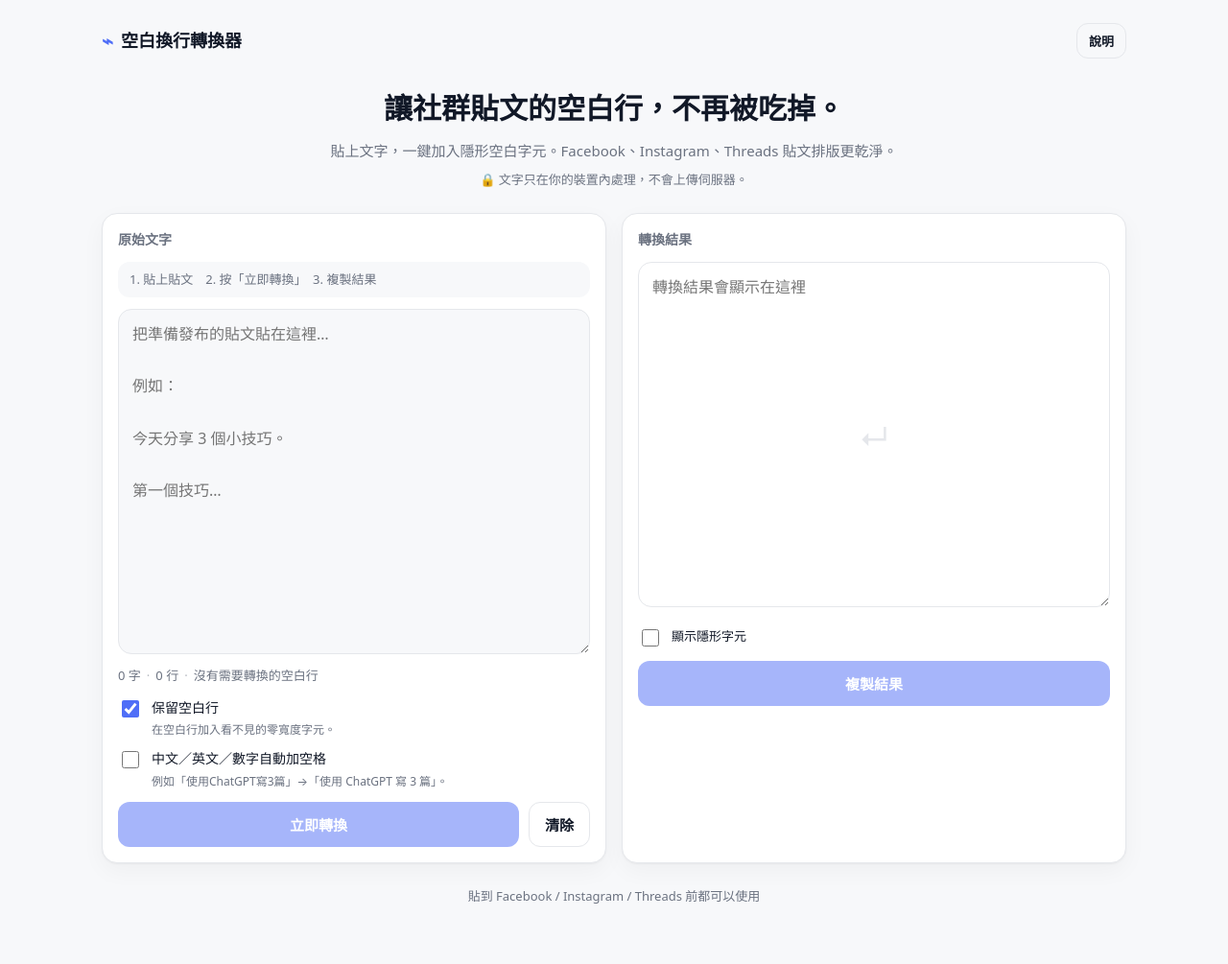
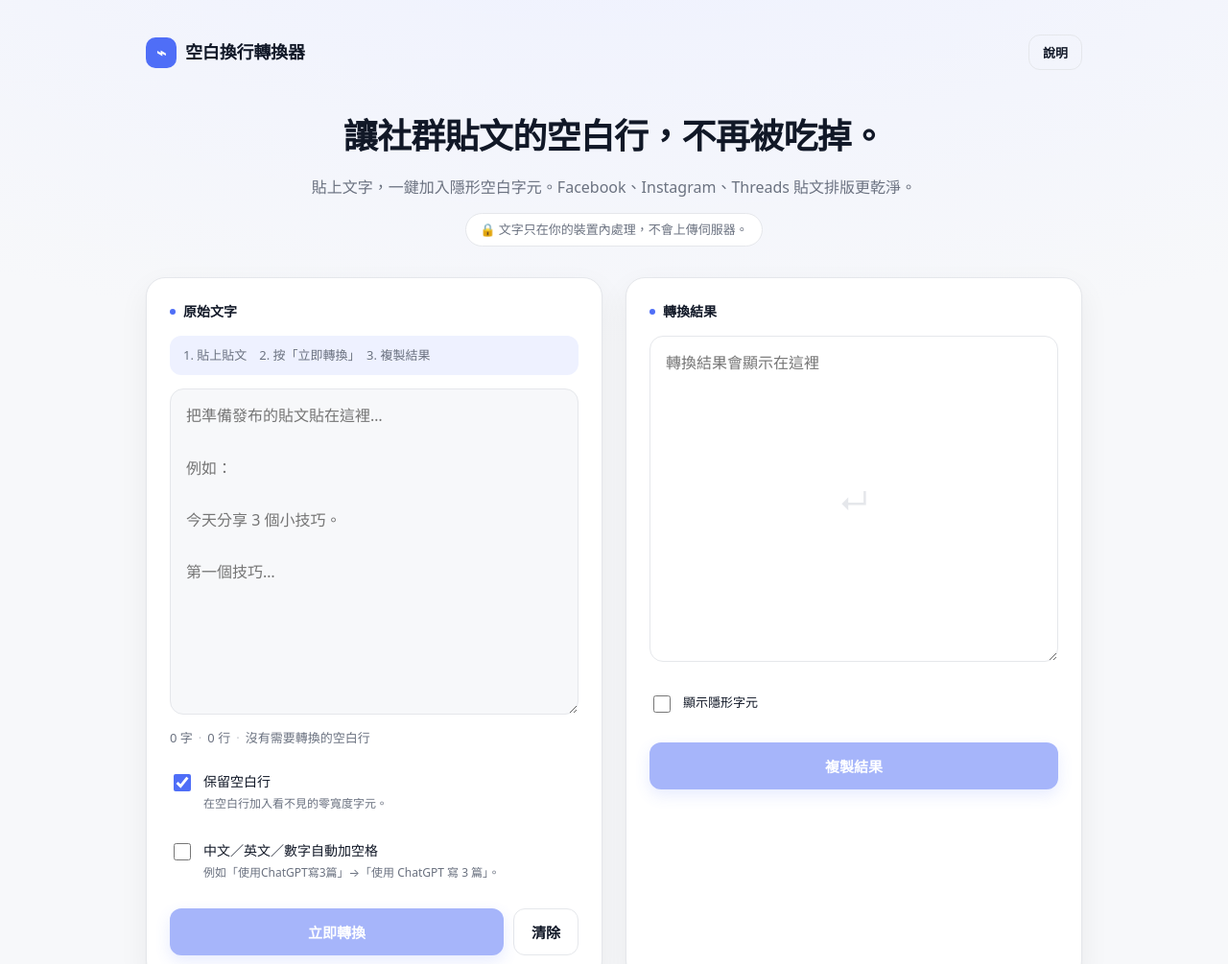
Before and after one commit to bruce-yang-422/blankflow, a website with bundled scripts: page index.html in a window 1280 px wide. Shown: the top 1005 px of the page at 96% size. Built offline with nearby package versions, Linux system fonts and the light colour scheme.

Commit message:
Polish visual design: tighter layout, softer shadows, hover states
Center content better on wide viewports, add a subtle background
accent, upgrade typography scale and button/option interactions.

Co-Authored-By: Claude Sonnet 5 <noreply@anthropic.com>

```diff
--- a/src/styles/globals.css
+++ b/src/styles/globals.css
@@ -1,17 +1,20 @@
 :root {
   --bg: #F7F8FA;
+  --bg-accent: #EEF1FF;
   --card: #FFFFFF;
   --text: #111827;
   --text-secondary: #6B7280;
   --border: #E5E7EB;
   --primary: #4F6EF7;
   --primary-hover: #3d5ce0;
+  --primary-soft: #EEF1FF;
   --success: #16A34A;
-  --radius-card: 16px;
+  --radius-card: 20px;
   --radius-input: 14px;
   --radius-btn: 12px;
   --radius-chip: 999px;
-  --shadow: 0 1px 2px rgba(0,0,0,.04), 0 8px 24px rgba(0,0,0,.04);
+  --shadow: 0 1px 2px rgba(17,24,39,.04), 0 12px 32px rgba(17,24,39,.06);
+  --shadow-sm: 0 1px 2px rgba(17,24,39,.05);
   color-scheme: light;
 }
 
@@ -25,16 +28,25 @@ html, body {
 }
 
 body {
-  background: var(--bg);
+  background:
+    radial-gradient(1200px 480px at 50% -120px, var(--bg-accent), transparent),
+    var(--bg);
   color: var(--text);
   font-family: "Noto Sans TC", system-ui, -apple-system, BlinkMacSystemFont, "Segoe UI", sans-serif;
   line-height: 1.6;
+  min-height: 100vh;
 }
 
 .app {
-  max-width: 1100px;
+  max-width: 1040px;
   margin: 0 auto;
-  padding: 16px 16px 48px;
+  padding: 24px 20px 56px;
+}
+
+@media (min-width: 640px) {
+  .app {
+    padding: 32px 32px 64px;
+  }
 }
 
 /* Header */
@@ -43,20 +55,28 @@ body {
   align-items: center;
   justify-content: space-between;
   gap: 12px;
-  padding: 8px 0 20px;
+  padding: 4px 0 28px;
 }
 
 .header__brand {
   display: flex;
   align-items: center;
-  gap: 8px;
+  gap: 9px;
   font-weight: 700;
   font-size: 18px;
+  letter-spacing: -0.01em;
 }
 
 .header__logo {
-  color: var(--primary);
-  font-size: 20px;
+  display: inline-flex;
+  align-items: center;
+  justify-content: center;
+  width: 32px;
+  height: 32px;
+  border-radius: 10px;
+  background: var(--primary);
+  color: #fff;
+  font-size: 17px;
 }
 
 .header__actions {
@@ -67,7 +87,7 @@ body {
 
 .badge {
   font-size: 12px;
-  padding: 4px 10px;
+  padding: 5px 12px;
   border-radius: var(--radius-chip);
   color: var(--text-secondary);
   background: var(--card);
@@ -77,36 +97,46 @@ body {
 /* Hero */
 .hero {
   text-align: center;
-  padding: 8px 0 24px;
+  padding: 12px 0 32px;
 }
 
 .hero__title {
-  font-size: clamp(22px, 4vw, 30px);
-  margin: 0 0 8px;
+  font-size: clamp(26px, 4.5vw, 36px);
+  font-weight: 800;
+  letter-spacing: -0.02em;
+  margin: 0 0 12px;
 }
 
 .hero__subtitle {
   color: var(--text-secondary);
-  margin: 0 0 8px;
-  font-size: 15px;
+  margin: 0 0 14px;
+  font-size: 16px;
 }
 
 .hero__trust {
+  display: inline-flex;
+  align-items: center;
+  gap: 6px;
   color: var(--text-secondary);
   font-size: 13px;
   margin: 0;
+  background: var(--card);
+  border: 1px solid var(--border);
+  padding: 6px 14px;
+  border-radius: var(--radius-chip);
 }
 
 /* Layout */
 .tool-layout {
   display: grid;
   grid-template-columns: 1fr;
-  gap: 16px;
+  gap: 20px;
 }
 
-@media (min-width: 1024px) {
+@media (min-width: 900px) {
   .tool-layout {
     grid-template-columns: 1fr 1fr;
+    gap: 24px;
   }
 }
 
@@ -115,10 +145,16 @@ body {
   border: 1px solid var(--border);
   border-radius: var(--radius-card);
   box-shadow: var(--shadow);
-  padding: 16px;
+  padding: 20px;
   display: flex;
   flex-direction: column;
-  gap: 12px;
+  gap: 14px;
+}
+
+@media (min-width: 640px) {
+  .panel {
+    padding: 24px;
+  }
 }
 
 .panel__head {
@@ -128,18 +164,29 @@ body {
 }
 
 .panel__label {
-  font-weight: 600;
+  font-weight: 700;
   font-size: 14px;
-  color: var(--text-secondary);
+  color: var(--text);
+  display: flex;
+  align-items: center;
+  gap: 8px;
+}
+
+.panel__label::before {
+  content: "";
+  width: 6px;
+  height: 6px;
+  border-radius: 50%;
+  background: var(--primary);
 }
 
 .onboarding {
   margin: 0;
   font-size: 13px;
   color: var(--text-secondary);
-  background: var(--bg);
+  background: var(--primary-soft);
   border-radius: var(--radius-btn);
-  padding: 8px 12px;
+  padding: 10px 14px;
 }
 
 /* Textarea */
@@ -149,22 +196,37 @@ body {
   line-height: 1.7;
   font-size: 16px;
   font-family: inherit;
-  padding: 12px 14px;
+  padding: 14px 16px;
   border: 1px solid var(--border);
   border-radius: var(--radius-input);
   resize: vertical;
   background: var(--bg);
   color: var(--text);
+  transition: border-color 0.15s ease, box-shadow 0.15s ease;
 }
 
-@media (min-width: 1024px) {
+@media (min-width: 900px) {
   .textarea {
-    min-height: 360px;
+    min-height: 340px;
   }
+}
+
+.textarea:focus {
+  border-color: var(--primary);
+  box-shadow: 0 0 0 4px rgba(79, 110, 247, 0.12);
 }
 
 .textarea:focus,
 .option input:focus-visible,
+.btn:focus-visible {
+  outline: none;
+}
+
+.option input:focus-visible {
+  outline: 2px solid var(--primary);
+  outline-offset: 2px;
+}
+
 .btn:focus-visible {
   outline: 2px solid var(--primary);
   outline-offset: 2px;
@@ -195,6 +257,7 @@ body {
 /* Stats bar */
 .stats-bar {
   font-size: 13px;
+  font-weight: 500;
   color: var(--text-secondary);
   display: flex;
   gap: 6px;
@@ -202,14 +265,14 @@ body {
 }
 
 .stats-bar__dot {
-  opacity: 0.5;
+  opacity: 0.4;
 }
 
 /* Options */
 .options-panel {
   display: flex;
   flex-direction: column;
-  gap: 10px;
+  gap: 8px;
 }
 
 .option {
@@ -218,6 +281,14 @@ body {
   gap: 10px;
   cursor: pointer;
   font-size: 14px;
+  padding: 10px 12px;
+  border-radius: var(--radius-btn);
+  transition: background-color 0.15s ease;
+  margin: 0 -12px;
+}
+
+.option:hover {
+  background: var(--bg);
 }
 
 .option input {
@@ -251,17 +322,18 @@ body {
 .action-bar {
   display: flex;
   gap: 10px;
+  margin-top: 4px;
 }
 
 .btn {
   flex: 1;
   font-size: 15px;
   font-weight: 600;
-  padding: 12px 16px;
+  padding: 13px 18px;
   border-radius: var(--radius-btn);
   border: 1px solid transparent;
   cursor: pointer;
-  transition: background-color 0.15s ease, opacity 0.15s ease;
+  transition: background-color 0.15s ease, opacity 0.15s ease, transform 0.1s ease, box-shadow 0.15s ease;
 }
 
 .btn:disabled {
@@ -272,10 +344,16 @@ body {
 .btn--primary {
   background: var(--primary);
   color: #fff;
+  box-shadow: 0 6px 16px rgba(79, 110, 247, 0.28);
 }
 
 .btn--primary:hover:not(:disabled) {
   background: var(--primary-hover);
+}
+
+.btn--primary:active:not(:disabled) {
+  transform: translateY(1px);
+  box-shadow: 0 3px 10px rgba(79, 110, 247, 0.28);
 }
 
 .btn--secondary {
@@ -285,13 +363,22 @@ body {
   flex: 0 0 auto;
 }
 
+.btn--secondary:hover {
+  background: var(--bg);
+}
+
 .btn--ghost {
   background: transparent;
   border-color: var(--border);
   color: var(--text);
   font-size: 13px;
-  padding: 8px 12px;
+  padding: 8px 14px;
   flex: 0 0 auto;
+}
+
+.btn--ghost:hover {
+  background: var(--card);
+  border-color: var(--text-secondary);
 }
 
 /* Summary */
@@ -311,7 +398,7 @@ body {
   text-align: center;
   font-size: 13px;
   color: var(--text-secondary);
-  margin: 24px 0 8px;
+  margin: 32px 0 8px;
 }
 
 /* FAQ */
@@ -321,11 +408,13 @@ body {
   background: var(--card);
   border: 1px solid var(--border);
   border-radius: var(--radius-card);
-  padding: 20px;
+  box-shadow: var(--shadow-sm);
+  padding: 24px;
 }
 
 .faq h2 {
-  font-size: 16px;
+  font-size: 17px;
+  font-weight: 700;
   margin: 0 0 12px;
 }
 
```
